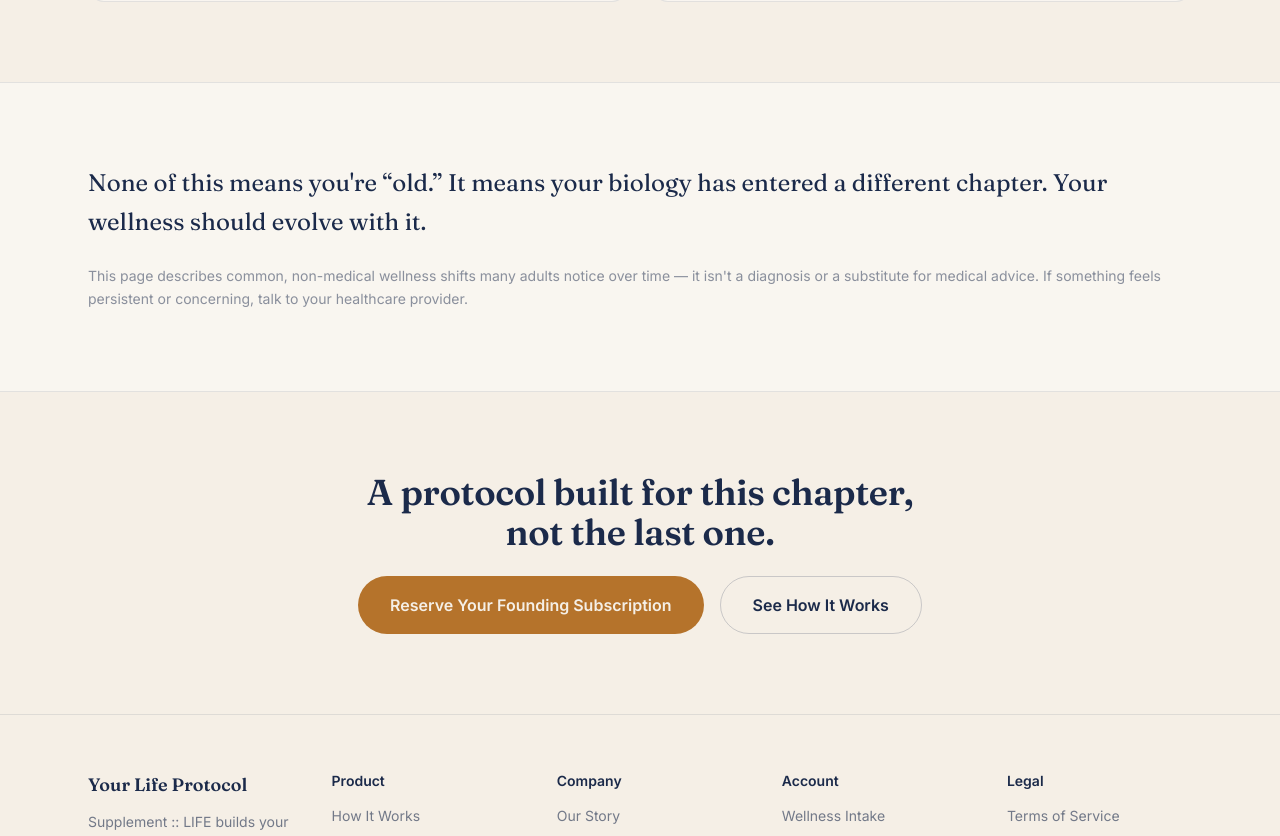
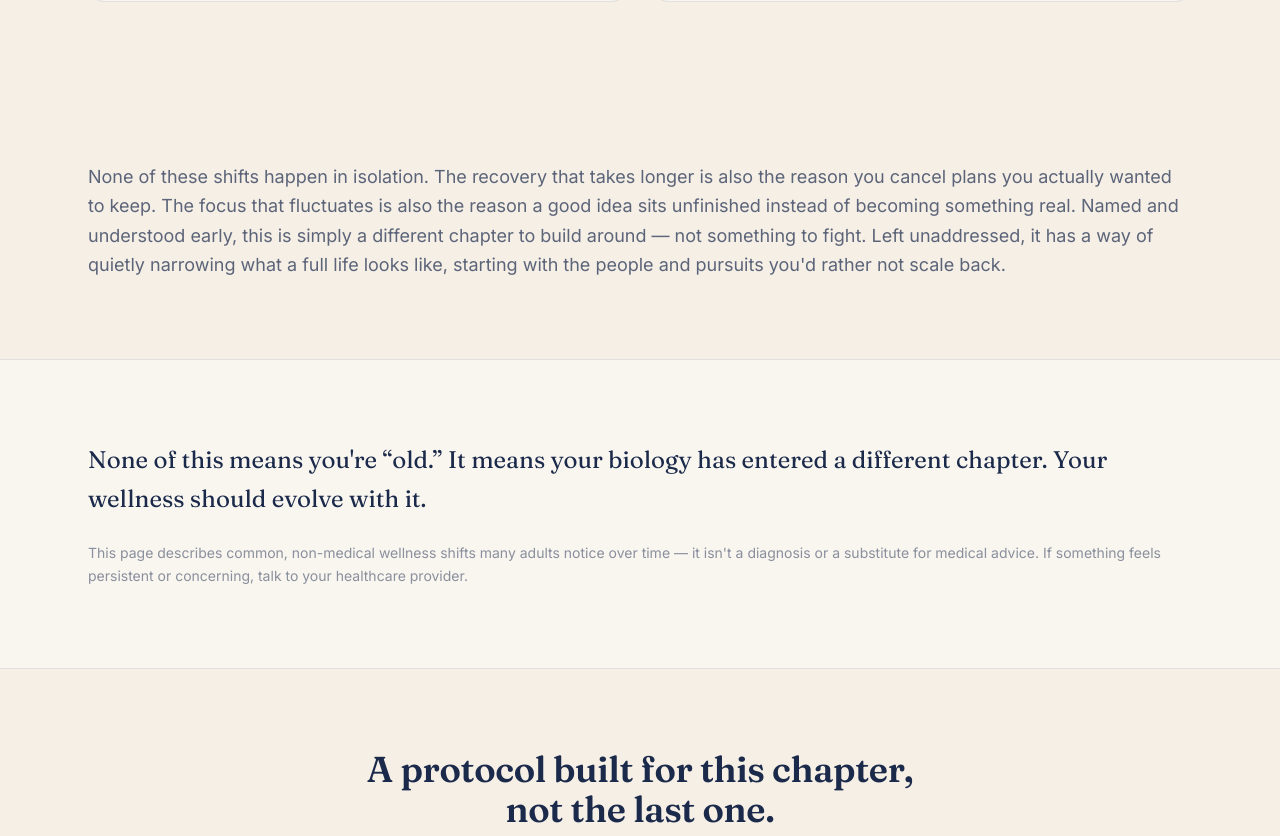
Before and after one commit to raymonedwards-sL/supplement-life-site, a Next.js app: page /wellness-after-35 in a window 1280 px wide. Shown: the part 1478-2314 px from the top of the page. Built offline with nearby package versions, Linux system fonts and the light colour scheme; no server answers.

Commit message:
Deepen relational/confidence stakes in homepage and wellness-after-35 copy

```diff
--- a/app/page.tsx
+++ b/app/page.tsx
@@ -252,6 +252,33 @@ export default function Home() {
           <p className="mt-6 text-center font-serif text-2xl leading-relaxed text-navy">
             This isn&apos;t about another bottle on the counter. It&apos;s
             about feeling like yourself again.
+          </p>
+        </Container>
+      </section>
+
+      {/* What's actually at stake */}
+      <section className="py-20">
+        <Container className="max-w-3xl">
+          <Eyebrow>Why This Matters</Eyebrow>
+          <h2 className="mt-4 text-3xl font-semibold tracking-tight text-navy sm:text-4xl">
+            This isn&apos;t just about energy.
+          </h2>
+          <p className="mt-4 text-lg leading-relaxed text-navy/70">
+            Low energy doesn&apos;t stay contained to one part of your day.
+            It&apos;s the meeting you show up to a step behind instead of
+            sharp. The evening you spend recovering on the couch instead of
+            present with the people who matter most. The idea you keep to
+            yourself because you&apos;re not sure you have the follow-through
+            to see it out. A subtle biological shift, left unaddressed, has a
+            way of becoming a quiet tax on the parts of life you actually
+            care about — your relationships, your ambition, your sense of
+            being fully yourself.
+          </p>
+          <p className="mt-4 leading-relaxed text-navy/70">
+            A protocol built around your real biology isn&apos;t one more
+            thing to manage. It&apos;s how you get back the version of you
+            that shows up fully — for the people, the work, and the decade
+            ahead.
           </p>
         </Container>
       </section>
--- a/app/wellness-after-35/page.tsx
+++ b/app/wellness-after-35/page.tsx
@@ -84,6 +84,22 @@ export default function WellnessAfter35() {
         </Container>
       </section>
 
+      <section className="py-20">
+        <Container className="max-w-3xl">
+          <p className="text-lg leading-relaxed text-navy/70">
+            None of these shifts happen in isolation. The recovery that
+            takes longer is also the reason you cancel plans you actually
+            wanted to keep. The focus that fluctuates is also the reason a
+            good idea sits unfinished instead of becoming something real.
+            Named and understood early, this is simply a different chapter
+            to build around — not something to fight. Left unaddressed, it
+            has a way of quietly narrowing what a full life looks like,
+            starting with the people and pursuits you&apos;d rather not
+            scale back.
+          </p>
+        </Container>
+      </section>
+
       <section className="border-y border-navy/10 bg-white/40 py-20">
         <Container className="max-w-3xl">
           <p className="font-serif text-2xl leading-relaxed text-navy">
```
